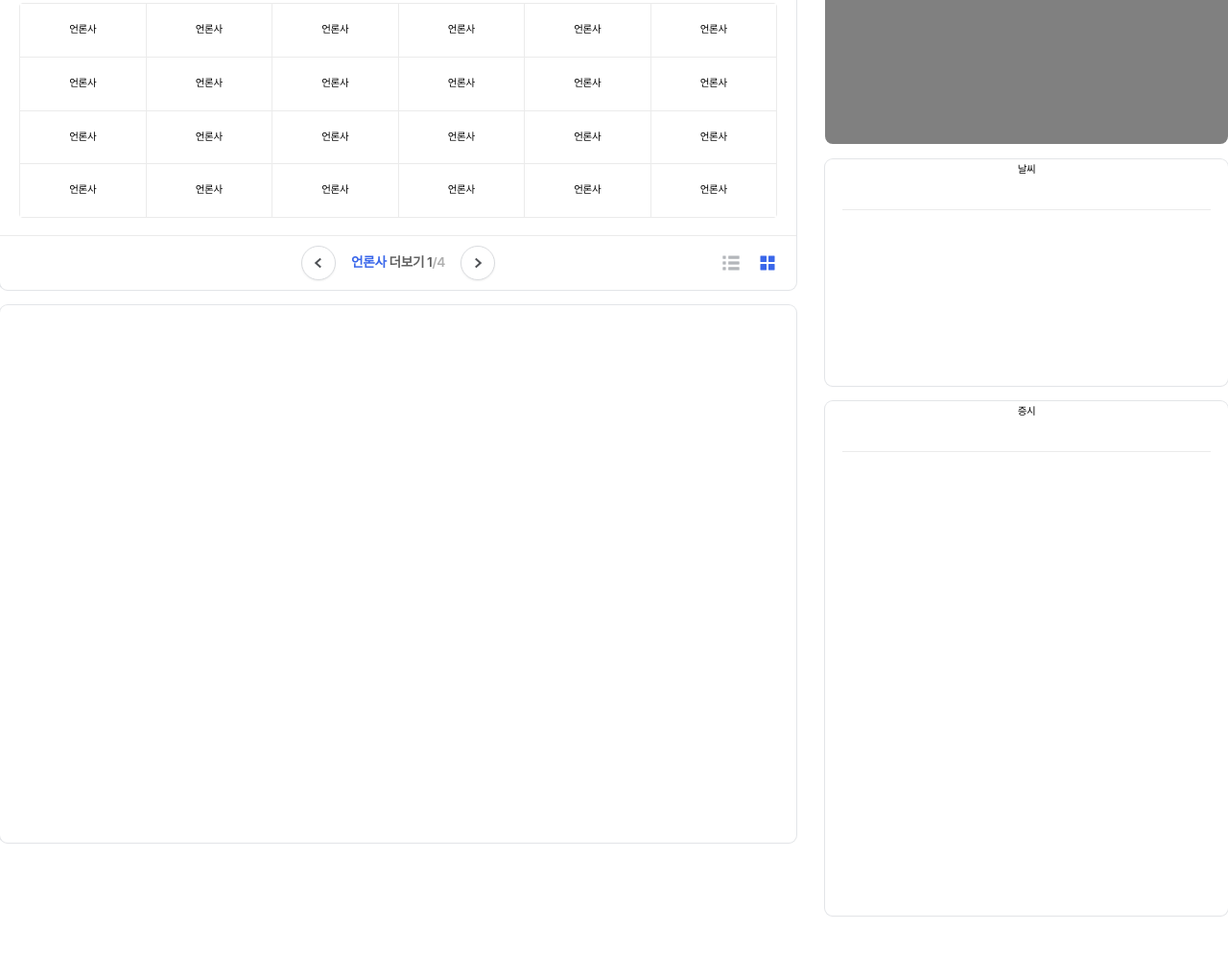
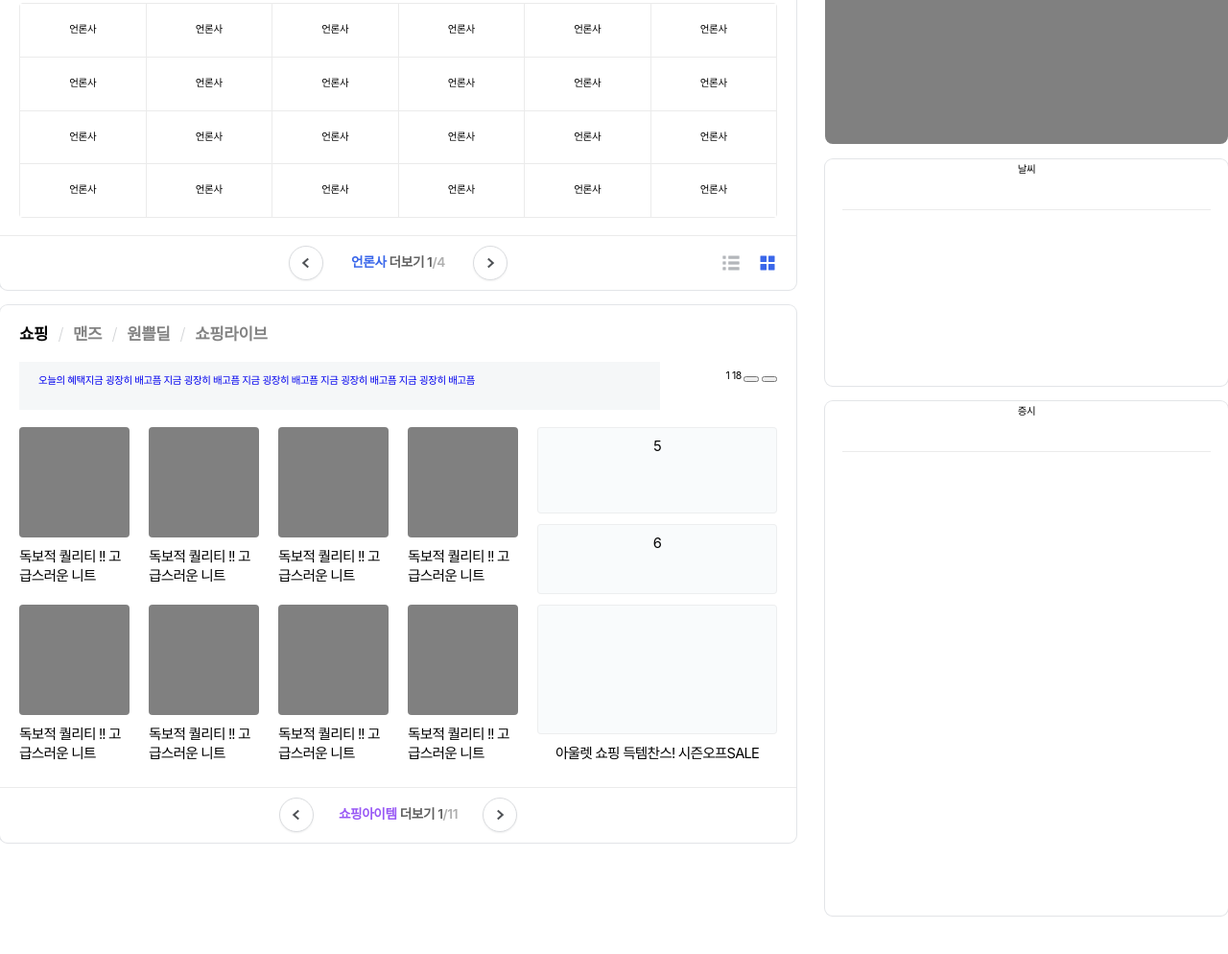
Before and after one commit to TaekJinJang/html-css-naver-clone, a plain HTML site: page index.html in a window 1280 px wide. Shown: the part 532-1526 px from the top of the page at 96% size. Drawn offline with Linux system fonts and the light colour scheme.

Commit message:
feat :: 쇼핑 그리드 완성 !

```diff
--- a/index.html
+++ b/index.html
@@ -584,7 +584,7 @@
             display: flex;
             flex-flow: column;
           }
-          #main-newstand header {
+          .left-section header {
             font-size: 1.6rem;
             color: rgba(8, 8, 8, 0.5);
             display: flex;
@@ -592,16 +592,21 @@
             line-height: 23px;
             margin-bottom: 17px;
           }
-          #main-newstand-top {
+          .left-section header .bold {
+            font-weight: bold;
+            color: black;
+          }
+          #main-newstand-top,
+          #main-shopping-top {
             flex: 1;
             padding: 18px 20px;
           }
-          #main-newstand-top .dot,
-          #main-newstand-top .slash {
+          .left-section .dot,
+          .left-section .slash {
             font-weight: 800;
             color: rgba(8, 8, 8, 0.5);
           }
-          #main-newstand-top .dot::before {
+          .left-section .dot::before {
             content: '';
             display: inline-block;
             width: 4px;
@@ -611,11 +616,11 @@
             border-radius: 50%;
             vertical-align: 5px;
           }
-          #main-newstand-top .slash {
+          .left-section .slash {
             position: relative;
             padding-left: 26px;
           }
-          #main-newstand-top .slash::before {
+          .left-section .slash::before {
             content: '';
             display: block;
             position: absolute;
@@ -626,17 +631,13 @@
             background-color: var(--color_dot_divider);
             transform: skewX(-15deg);
           }
-          #main-newstand header .bold {
-            font-weight: bold;
-            color: black;
-          }
-          #main-newstand a {
+          .left-section a {
             text-decoration: none;
           }
-          #main-newstand a:hover {
+          .left-section a:hover {
             text-decoration: underline;
           }
-          #main-newstand a:visited {
+          .left-section a:visited {
             color: inherit;
           }
           #main-newstand-gray {
@@ -741,7 +742,7 @@
             justify-content: center;
             align-items: center;
           }
-          #main-newstand footer {
+          .left-section footer {
             padding: 10px 0px 11px;
             border-top: 1px solid var(--color_border_in);
             font-size: 1.3rem;
@@ -755,14 +756,18 @@
           #main-newstand footer .news {
             color: var(--color_news);
           }
-          #main-newstand footer .total {
+          .left-section footer .total {
             color: rgba(96, 96, 96, 0.5);
           }
-          #main-newstand footer .text {
+          .left-section footer .text {
             padding: 0 16px;
+            min-width: 156px;
           }
-          #main-newstand footer .prev,
-          #main-newstand footer .next {
+          .left-section footer .hot {
+            color: #9858f5;
+          }
+          .left-section footer .prev,
+          .left-section footer .next {
             background: none;
             border: none;
             width: 36px;
@@ -778,11 +783,11 @@
             justify-content: center;
             align-items: center;
           }
-          #main-newstand footer .prev::before {
+          .left-section footer .prev::before {
             transform: rotate(180deg);
           }
-          #main-newstand footer .prev::before,
-          #main-newstand footer .next::before {
+          .left-section footer .prev::before,
+          .left-section footer .next::before {
             content: '';
             display: inline-block;
             background-image: url(./asset/sp_main.png);
@@ -832,9 +837,7 @@
           #main-newstand footer .list:hover::before {
             background-position: -391px -208px;
           }
-          #main-shopping {
-            height: 560px;
-          }
+
           #main-weather,
           #main-stock {
             padding: 0 18px;
@@ -852,11 +855,79 @@
           #main-stock {
             height: 536px;
           }
+          #main-shopping {
+            height: 560px;
+            display: flex;
+            flex-flow: column;
+          }
+          #main-shopping-top {
+            padding-top: 19px;
+          }
+          #main-shopping footer .text {
+            min-width: 176px;
+          }
+          #main-shopping-gray {
+            display: flex;
+          }
+          #main-shopping-gray .left {
+            width: 668px;
+            height: 50px;
+            padding: 15px 20px 14px;
+            display: flex;
+            background-color: var(--color_option_bg);
+          }
+          #main-shopping-gray .right {
+            margin-left: auto;
+            padding: 10px 0;
+          }
+          #main-shopping-grid {
+            margin-top: 18px;
+            display: grid;
+            grid-template-rows: 90px 95px 170px;
+            grid-template-columns: 1fr 1fr 1fr 1fr 250px;
+            column-gap: 20px;
+          }
+          #main-shopping-grid .item {
+            line-height: 20px;
+            letter-spacing: -0.8px;
+            font-size: 1.4rem;
+          }
+          #main-shopping-grid .item > .image {
+            width: 115px;
+            height: 115px;
+            border-radius: 4px;
+            background-color: gray;
+            margin-bottom: 10px;
+          }
+          #main-shopping-grid .item > .text {
+            text-align: left;
+          }
+          #main-shopping-grid .item:nth-child(1),
+          #main-shopping-grid .item:nth-child(2),
+          #main-shopping-grid .item:nth-child(3),
+          #main-shopping-grid .item:nth-child(4) {
+            grid-row: 1 / span 2;
+          }
+          #main-shopping-grid .item:nth-child(5),
+          #main-shopping-grid .item:nth-child(6),
+          #main-shopping-grid .item:nth-child(11) > div:first-child {
+            padding: 9px 12px 4px;
+            border: 1px solid rgba(0, 0, 0, 0.05);
+            border-radius: 4px;
+            background: rgba(245, 248, 251, 0.6);
+          }
+          #main-shopping-grid .item:nth-child(6) {
+            margin: 11px 0;
+          }
+          #main-shopping-grid .item:nth-child(11) > div:first-child {
+            height: 135px;
+            margin-bottom: 10px;
+          }
         </style>
         <main id="main">
           <div id="main-left">
             <aside id="main-left-ad"></aside>
-            <section id="main-newstand">
+            <section id="main-newstand" class="left-section">
               <div id="main-newstand-top">
                 <header>
                   <a href="#" class="bold">뉴스스탠드</a>
@@ -927,7 +998,92 @@
                 </button>
               </footer>
             </section>
-            <section id="main-shopping"></section>
+            <section id="main-shopping" class="left-section">
+              <div id="main-shopping-top">
+                <header>
+                  <a href="#" class="bold">쇼핑</a>
+                  <a href="#" class="slash">맨즈</a>
+                  <a href="#" class="slash">원쁠딜</a>
+                  <a href="#" class="slash">쇼핑라이브</a>
+                </header>
+                <div id="main-shopping-gray">
+                  <div class="left">
+                    <a href="#">오늘의 혜택</a>
+                    <div id="main-shopping-animation">
+                      <a href="#"
+                        >지금 굉장히 배고픔 지금 굉장히 배고픔 지금 굉장히
+                        배고픔 지금 굉장히 배고픔 지금 굉장히 배고픔
+                      </a>
+                    </div>
+                  </div>
+                  <div class="right">
+                    <span>1</span>
+                    <span>18</span>
+                    <button class="prev">
+                      <div class="blind">이전페이지</div>
+                    </button>
+                    <button class="next">
+                      <div class="blind">다음페이지</div>
+                    </button>
+                  </div>
+                </div>
+                <div id="main-shopping-grid">
+                  <div class="item">
+                    <div class="image"></div>
+                    <div class="text">독보적 퀄리티 !! 고급스러운 니트</div>
+                  </div>
+                  <div class="item">
+                    <div class="image"></div>
+                    <div class="text">독보적 퀄리티 !! 고급스러운 니트</div>
+                  </div>
+                  <div class="item">
+                    <div class="image"></div>
+                    <div class="text">독보적 퀄리티 !! 고급스러운 니트</div>
+                  </div>
+                  <div class="item">
+                    <div class="image"></div>
+                    <div class="text">독보적 퀄리티 !! 고급스러운 니트</div>
+                  </div>
+                  <div class="item">5</div>
+                  <div class="item">6</div>
+                  <div class="item">
+                    <div class="image"></div>
+                    <div class="text">독보적 퀄리티 !! 고급스러운 니트</div>
+                  </div>
+                  <div class="item">
+                    <div class="image"></div>
+                    <div class="text">독보적 퀄리티 !! 고급스러운 니트</div>
+                  </div>
+                  <div class="item">
+                    <div class="image"></div>
+                    <div class="text">독보적 퀄리티 !! 고급스러운 니트</div>
+                  </div>
+                  <div class="item">
+                    <div class="image"></div>
+                    <div class="text">독보적 퀄리티 !! 고급스러운 니트</div>
+                  </div>
+
+                  <div class="item">
+                    <div></div>
+                    <div>아울렛 쇼핑 득템찬스! 시즌오프SALE</div>
+                  </div>
+                </div>
+              </div>
+              <footer>
+                <button class="prev">
+                  <span class="blind">이전 페이지</span>
+                </button>
+                <div class="text">
+                  <span class="hot">쇼핑아이템</span>&nbsp;더보기&nbsp;1<span
+                    class="total"
+                    >/11</span
+                  >
+                </div>
+                <button class="next">
+                  <span class="blind">다음</span>
+                </button>
+              </footer>
+            </section>
           </div>
           <div id="main-right">
             <section id="main-login">
```
